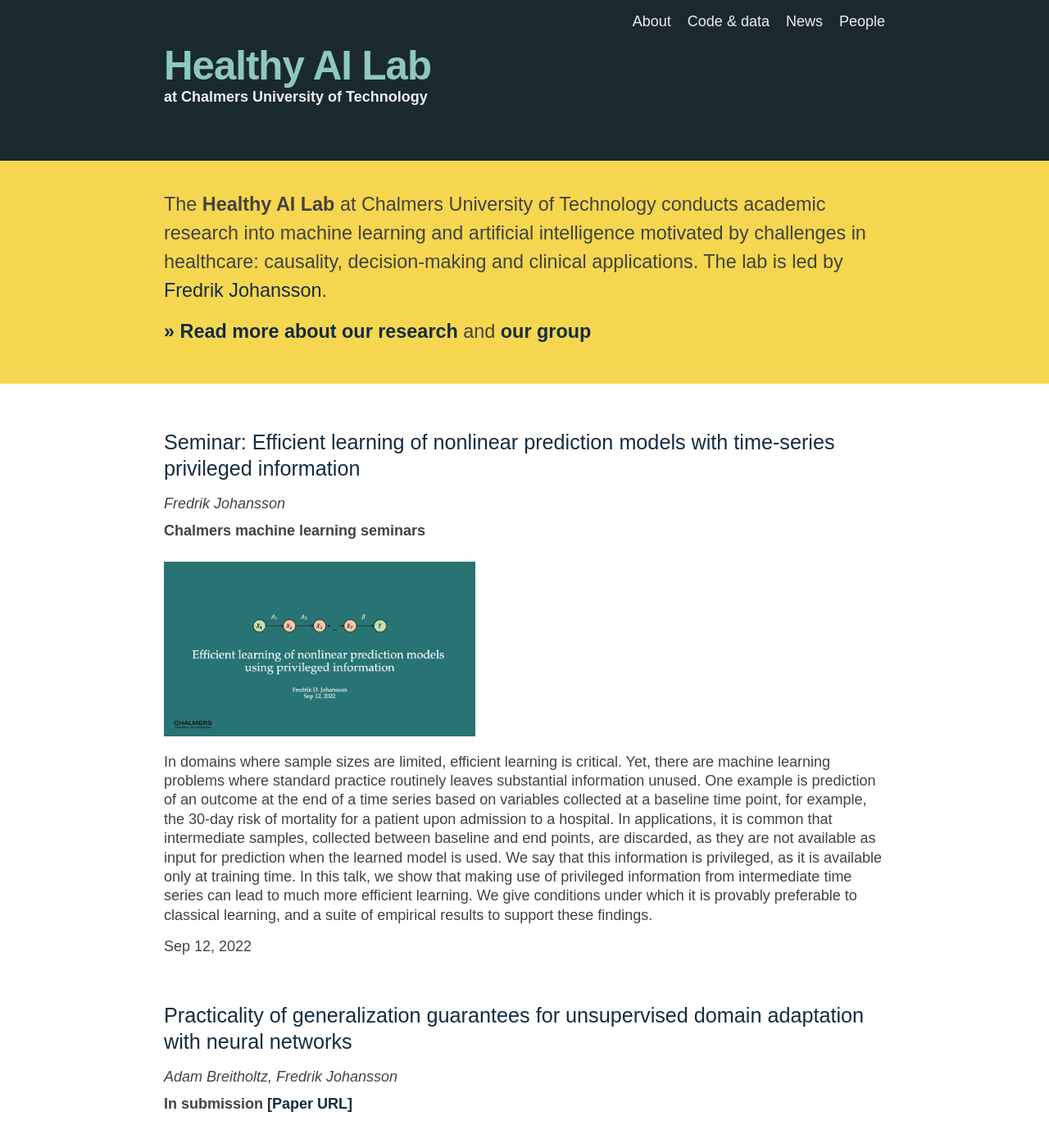
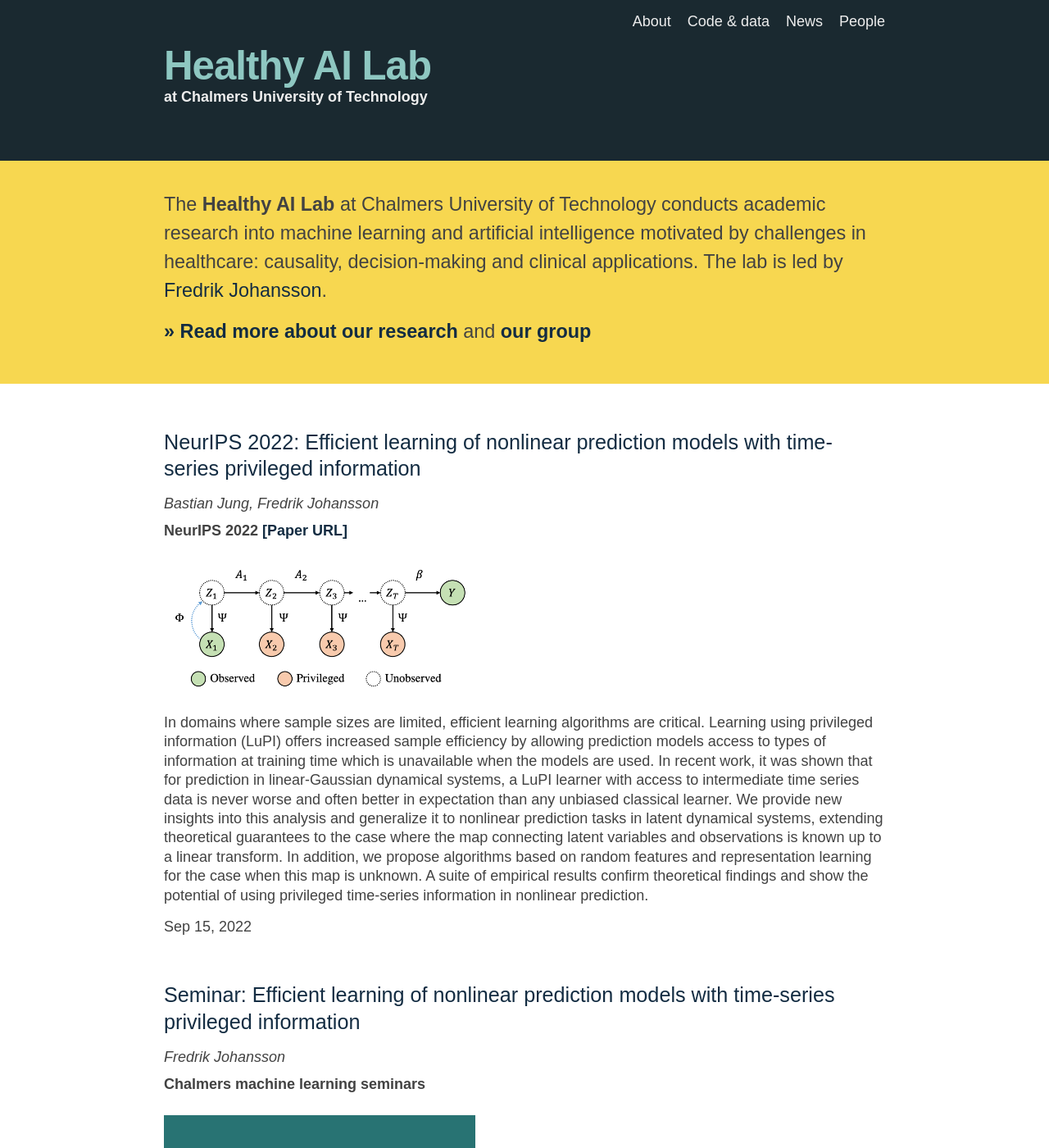
Before and after one commit to Healthy-AI/healthy-ai.github.io, a Jekyll site: the page built from index.markdown, in a window 1280 px wide and 1400 px high. Shown: the whole window at 82% size. Built offline with Jekyll 4.4.1, drawn with Linux system fonts in a browser that asks for light colours.

Commit message:
lupi latent

```diff
--- a/_posts/2022-02-04-lupi-linear.markdown
+++ b/_posts/2022-02-04-lupi-linear.markdown
@@ -13,6 +13,6 @@ abstract: >-
 
 ### Abstract
 
-![Policy evaluation with prototypes](/assets/posts/lupi_illustration.png){:class="post-general-image"}
+![Learning using privileged information](/assets/posts/lupi_illustration.png){:class="post-general-image"}
 
 We study prediction of future outcomes with supervised models that use privileged information during learning. The privileged information comprises samples of time series observed between the baseline time of prediction and the future outcome; this information is only available at training time which differs from the traditional supervised learning. Our question is when using this privileged data leads to more sample-efficient learning of models that use only baseline data for predictions at test time. We give an algorithm for this setting and prove that when the time series are drawn from a non-stationary Gaussian-linear dynamical system of fixed horizon, learning with privileged information is more efficient than learning without it. On synthetic data, we test the limits of our algorithm and theory, both when our assumptions hold and when they are violated. On three diverse real-world datasets, we show that our approach is generally preferable to classical learning, particularly when data is scarce. Finally, we relate our estimator to a distillation approach both theoretically and empirically.
--- /dev/null
+++ b/_posts/2022-09-15-lupi-nonlinear.markdown
@@ -0,0 +1,18 @@
+---
+layout: post
+author:  "Bastian Jung, Fredrik Johansson"
+title: "NeurIPS 2022: Efficient learning of nonlinear prediction models with time-series privileged information"
+date:   2022-09-15 09:00:00 +0100
+image: assets/posts/lupi_latent.png
+venue: NeurIPS 2022
+paper: http://arxiv.org/abs/2209.07067
+categories: blog
+abstract: >-
+  In domains where sample sizes are limited, efficient learning algorithms are critical. Learning using privileged information (LuPI) offers increased sample efficiency by allowing prediction models access to types of information at training time which is unavailable when the models are used. In recent work, it was shown that for prediction in linear-Gaussian dynamical systems, a LuPI learner with access to intermediate time series data is never worse and often better in expectation than any unbiased classical learner. We provide new insights into this analysis and generalize it to nonlinear prediction tasks in latent dynamical systems, extending theoretical guarantees to the case where the map connecting latent variables and observations is known up to a linear transform. In addition, we propose algorithms based on random features and representation learning for the case when this map is unknown. A suite of empirical results confirm theoretical findings and show the potential of using privileged time-series information in nonlinear prediction.
+---
+
+### Abstract
+
+![Learning using privileged information](/assets/posts/lupi_latent.png){:class="post-general-image"}
+
+In domains where sample sizes are limited, efficient learning algorithms are critical. Learning using privileged information (LuPI) offers increased sample efficiency by allowing prediction models access to types of information at training time which is unavailable when the models are used. In recent work, it was shown that for prediction in linear-Gaussian dynamical systems, a LuPI learner with access to intermediate time series data is never worse and often better in expectation than any unbiased classical learner. We provide new insights into this analysis and generalize it to nonlinear prediction tasks in latent dynamical systems, extending theoretical guarantees to the case where the map connecting latent variables and observations is known up to a linear transform. In addition, we propose algorithms based on random features and representation learning for the case when this map is unknown. A suite of empirical results confirm theoretical findings and show the potential of using privileged time-series information in nonlinear prediction.
```
Also changed, not shown: assets/posts/lupi_latent.png (added).
